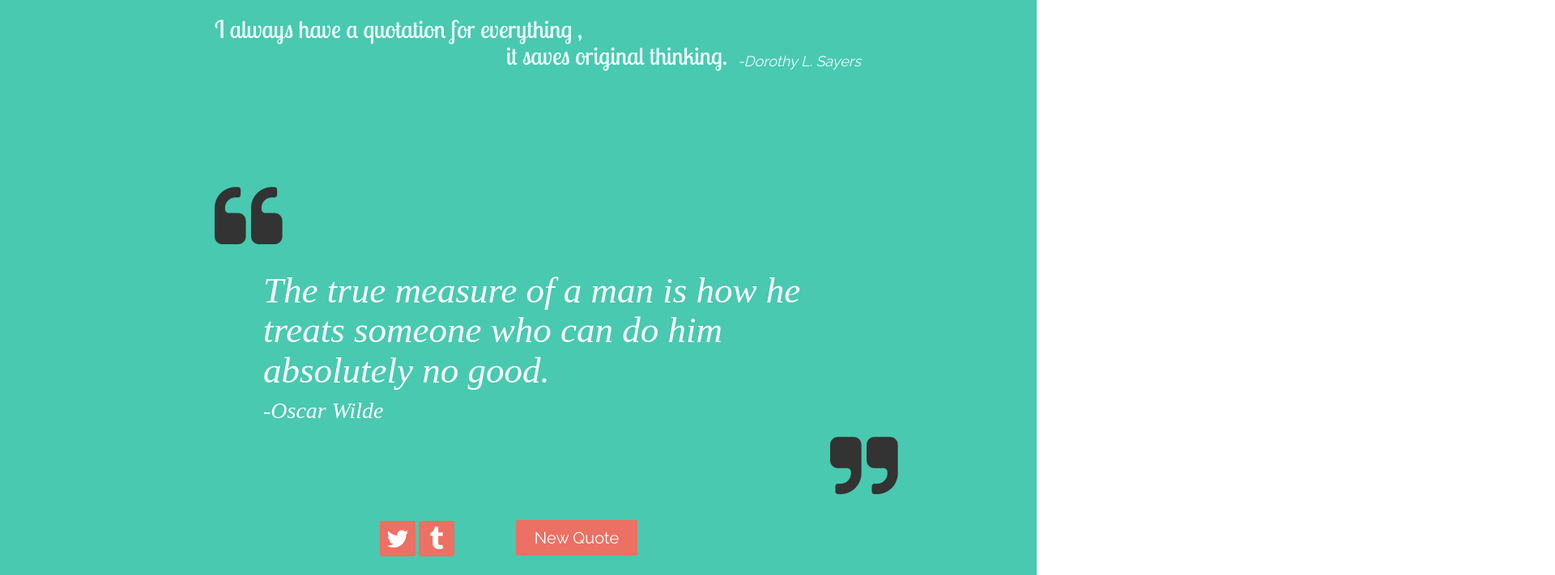
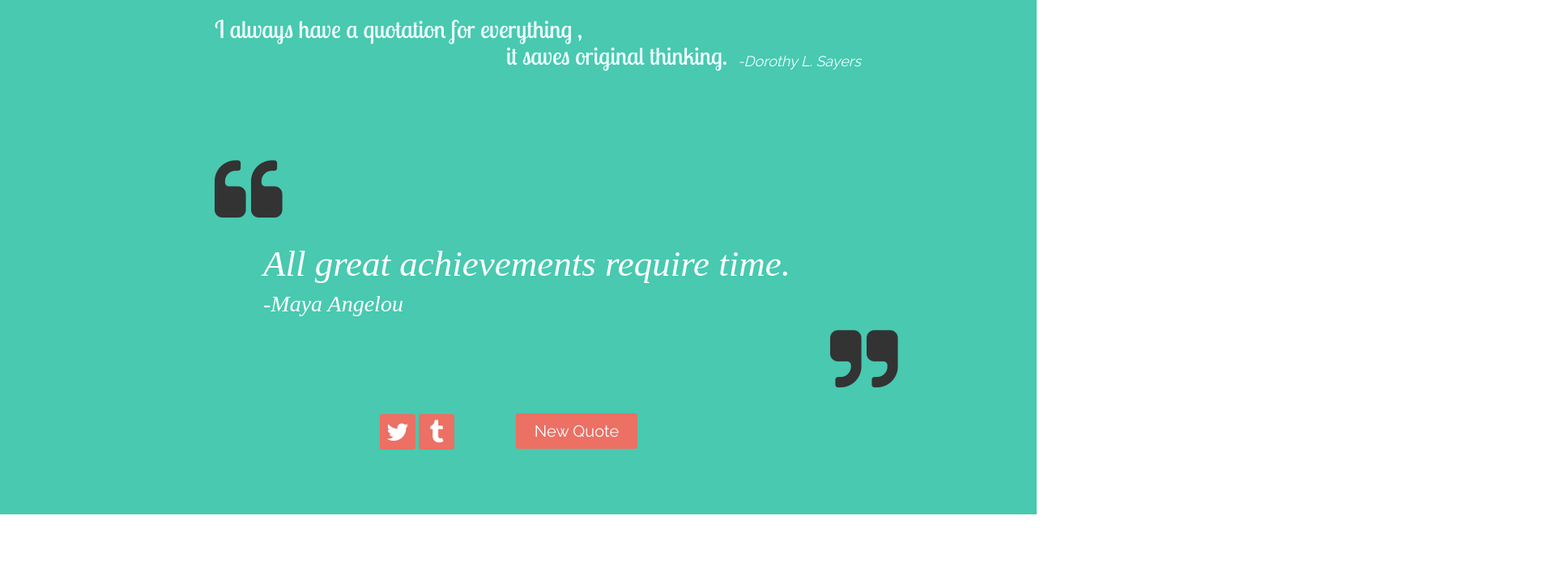
Before and after one commit to ahmad307/Random-Quote-Machine, a plain HTML site: page RQM.html in a window 1280 px wide. Shown: the top 711 px of the page at 81% size, 1920 px wide, since content can reach past the window. Drawn offline with nearby package versions, Linux system fonts and the light colour scheme; a web font is replaced by a local one.

Commit message:
new update

```diff
--- a/CSS.css
+++ b/CSS.css
@@ -1,6 +1,6 @@
 
-#headQ { position: relative; left: 250px;}
-#citing {position: relative; left: 646px; bottom: 20px; font-size: 18px; font-family: Raleway;}
+#headQ { position: relative; left: 250px; width: 70%;}
+#citing {position: relative; left: 646px; bottom: 20px; font-size: 18px; font-family: Raleway; width: 20%;}
 
 #btn {
     position: relative;
@@ -44,6 +44,7 @@
 
 
 
+
 h2 { font-family: Lobster Two; color: #F0FFFF;}
 
 h3{
--- a/JavaScript.js
+++ b/JavaScript.js
@@ -0,0 +1,2 @@
+
+//document.getElementById("Q").innerHTML = "New texttt!";
--- a/RQM.html
+++ b/RQM.html
@@ -9,13 +9,16 @@
     <link href="https://fonts.googleapis.com/css?family=Lobster+Two" rel="stylesheet" type="text/css">
     <link href="https://fonts.googleapis.com/css?family=Julius+Sans+One" rel="stylesheet" type="text/css">
     <link rel="stylesheet" href="CSS.css">
+
  </head>
+
 
     <div style="background-color:#48C9B0" class="container-fluid">
 
-        <h2 id="headQ"> I always have a quotation for everything ,<br> &emsp;&emsp;&emsp;&emsp;&emsp;&emsp;&emsp;&emsp;&emsp;&emsp;&emsp;&emsp;it saves original thinking.<p id="citing"><em>-Dorothy L. Sayers</em></p><br><br><br></h2>
 
-        <i  class="fa fa-quote-left Q1" aria-hidden="true"></i><h3 class="theQ"><em>The true measure of a man is how he treats someone who can do him absolutely no good. <h4> -Oscar Wilde</h4></em></h3>
+        <h2 id="headQ"> I always have a quotation for everything ,<br> &emsp;&emsp;&emsp;&emsp;&emsp;&emsp;&emsp;&emsp;&emsp;&emsp;&emsp;&emsp;it saves original thinking.<p id="citing"><em>-Dorothy L. Sayers</em></p><br><br></h2>
+
+        <i  class="fa fa-quote-left Q1" aria-hidden="true"></i><h3 id="Q" class="theQ"><em>All great achievements require time.<h4> -Maya Angelou</h4></em></h3>
           <i class="fa fa-quote-right Q2" aria-hidden="true"></i>
 
         <div id="D2">
@@ -25,6 +28,8 @@
         </div>
 
         <br><br> <br>
+        <!--<script>document.getElementById("Q").innerHTML = "New text!";</script>-->
+        <script src="JavaScript.js"></script>
       </div>
 
     </html>
```
